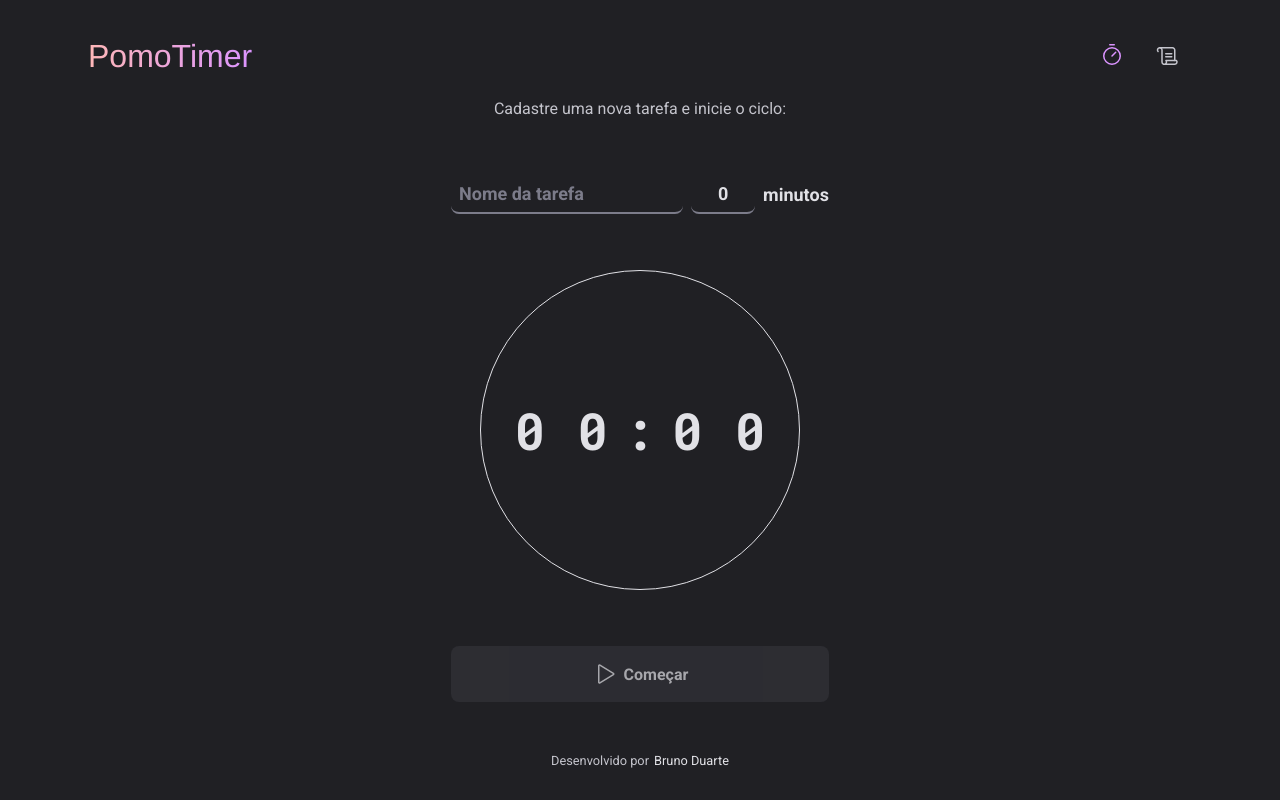
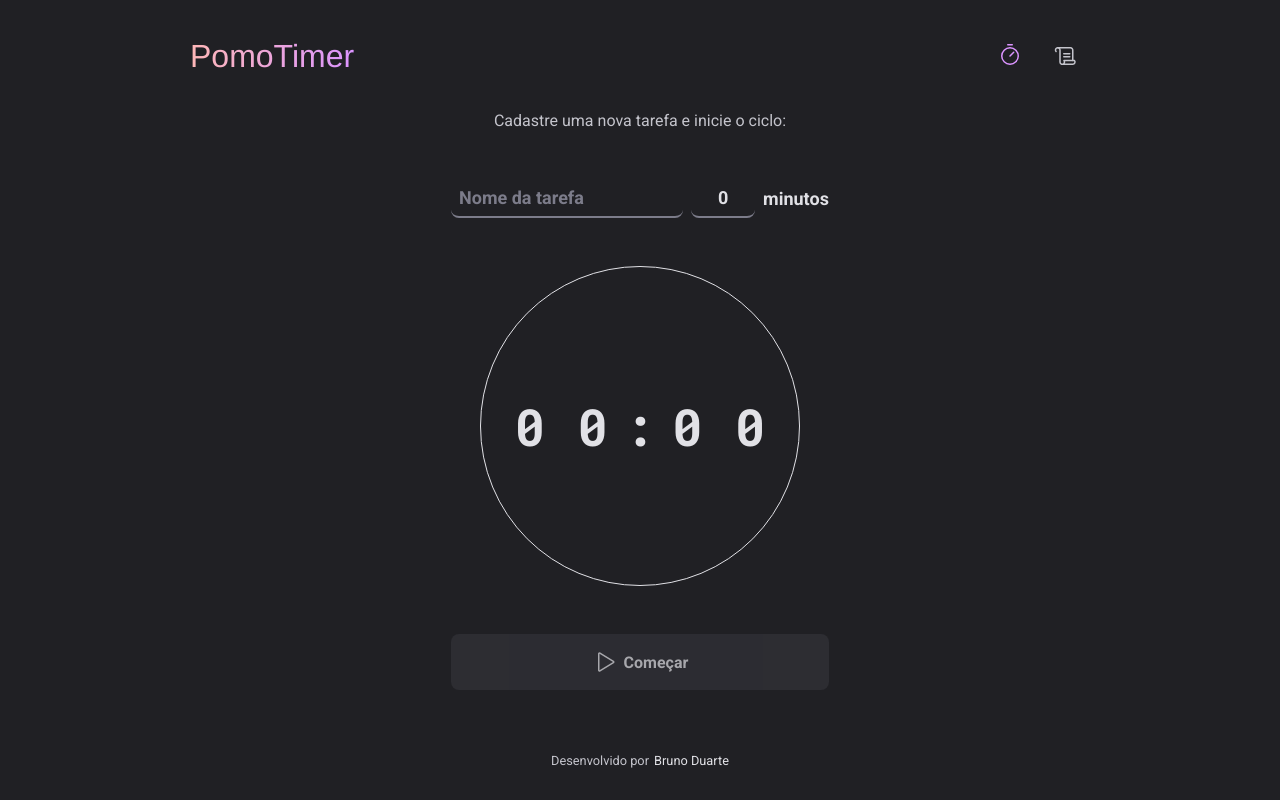
Before and after one commit to bduarte10/ignite-timer, a React (Vite) app: page / in a window 1280 px wide. Built offline with nearby package versions, Linux system fonts and the light colour scheme.

Commit message:
fix: paddings

```diff
--- a/src/components/Header/styles.ts
+++ b/src/components/Header/styles.ts
@@ -4,7 +4,13 @@ export const HeaderContainer = styled.header`
   display: flex;
   align-items: center;
   justify-content: space-between;
-
+  width: 100%;
+  max-width: 900px;
+  margin: 0 auto;
+  padding-bottom: 2rem;
+  @media screen {
+    padding-bottom: 0rem;
+  }
   a {
     text-decoration: none;
     background-image: linear-gradient(to right, #feb7b7, #db94ff);
--- a/src/pages/Home/styles.ts
+++ b/src/pages/Home/styles.ts
@@ -10,11 +10,11 @@ export const HomeContainer = styled.main`
     display: flex;
     flex-direction: column;
     align-items: center;
-    gap: 3.5rem;
+    gap: 3rem;
   }
   @media (max-width: 768px) {
     form {
-      gap: 2rem;
+      gap: 3rem;
     }
   }
 `
```
